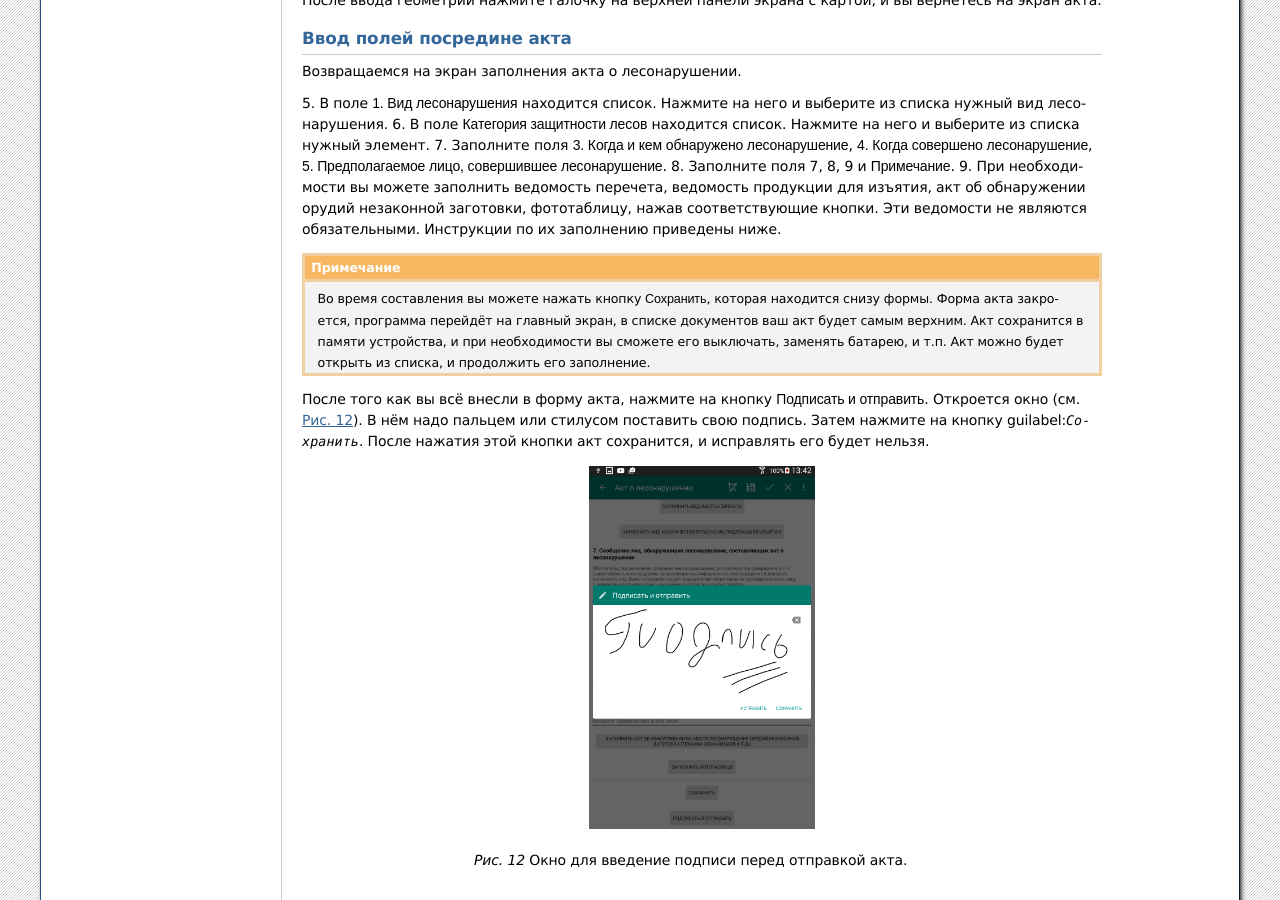
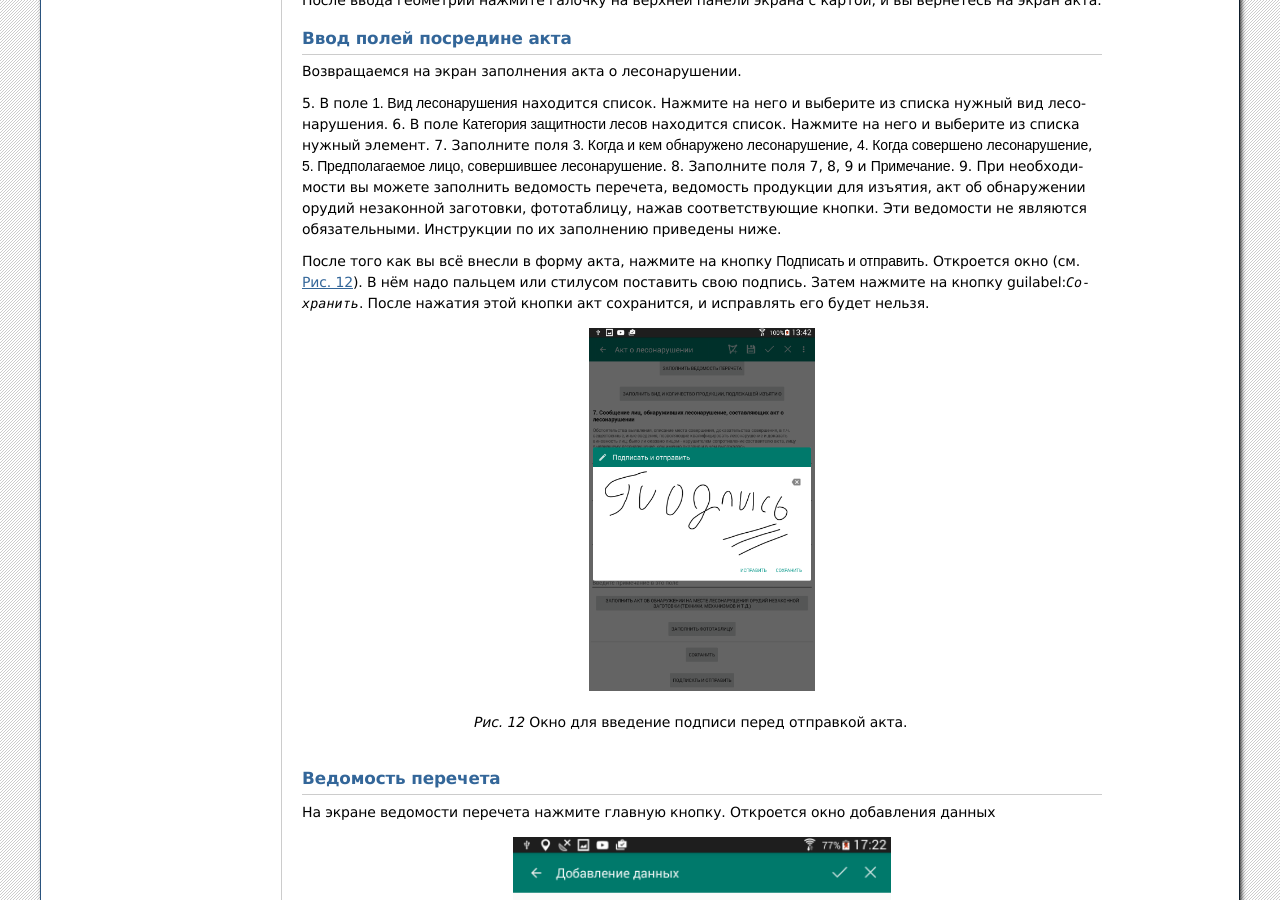
Before and after one commit to nextgis/docs_forestinspector, a Sphinx documentation site: the page built from source/inspector.rst, in a window 1280 px wide and 900 px high, scrolled down 10273 px. Built offline with Sphinx 7.4.7, drawn with Linux system fonts in a browser that asks for light colours; formulas are drawn with MathJax 3.

```diff
--- a/source/inspector.rst
+++ b/source/inspector.rst
@@ -224,8 +224,6 @@
 7. Заполните поля :guilabel:`3. Когда и кем обнаружено лесонарушение`, :guilabel:`4. Когда совершено лесонарушение`, :guilabel:`5. Предполагаемое лицо, совершившее лесонарушение`.
 8. Заполните поля 7, 8, 9 и :guilabel:`Примечание`.
 9. При необходимости вы можете заполнить ведомость перечета, ведомость продукции для изъятия, акт об обнаружении орудий незаконной заготовки, фототаблицу, нажав соответствующие кнопки. Эти ведомости не являются обязательными. Инструкции по их заполнению приведены ниже.
-
-.. note::  Во время составления вы можете нажать кнопку :guilabel:`Сохранить`, которая находится cнизу формы. Форма акта закроется, программа перейдёт на главный экран, в списке документов ваш акт будет самым верхним. Акт сохранится в памяти устройства, и при необходимости вы сможете его выключать, заменять батарею, и т.п. Акт можно будет открыть из списка, и продолжить его заполнение.
 
 После того как вы всё внесли в форму акта, нажмите на кнопку :guilabel:`Подписать и отправить`. Откроется окно (см. :numref:`fw_akt_o_lesonarushenii_save_signature`). В нём надо пальцем
 или стилусом поставить свою подпись. Затем нажмите на кнопку guilabel:`Сохранить`. После нажатия
```
